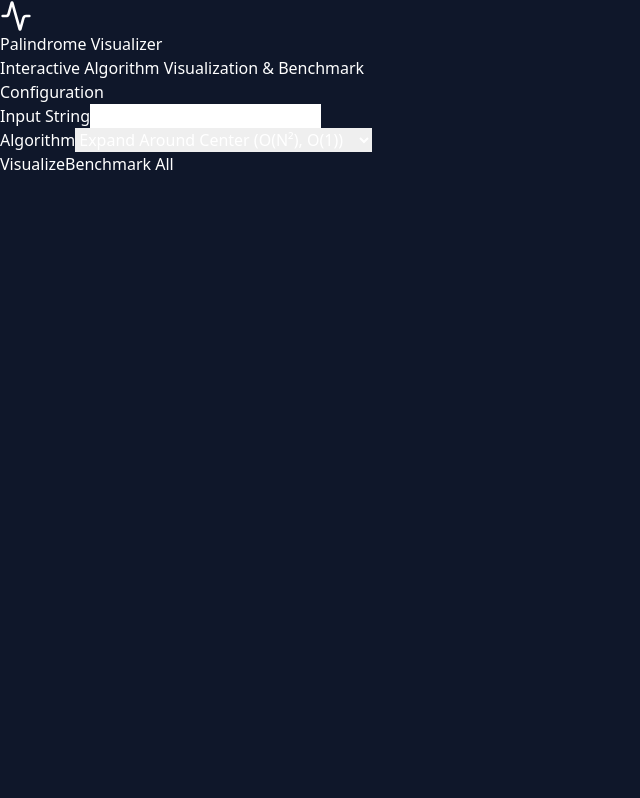
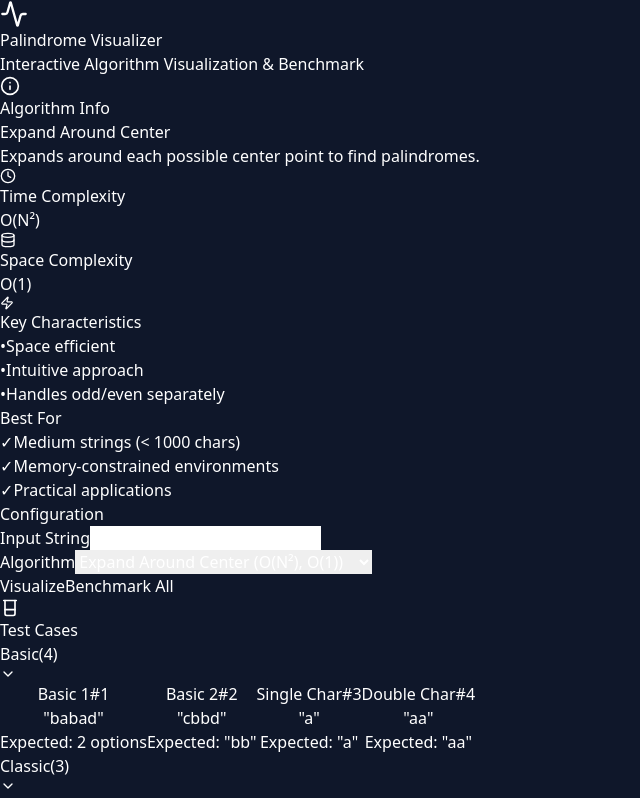
Before and after one commit to OXplakhoa/Longest-Palindromic-Substring-Algorithm, a React (Vite) app in the folder web_app/frontend/: page / in a window 1280 px wide. Shown: the top 798 px of the page, without its empty margins (0-640 px from the left). Built offline with nearby package versions, Linux system fonts and the light colour scheme.

Commit message:
Add Algorithm Info to Left Sidebar

```diff
--- a/web_app/frontend/index.html
+++ b/web_app/frontend/index.html
@@ -2,7 +2,7 @@
 <html lang="en">
   <head>
     <meta charset="UTF-8" />
-    <link rel="icon" type="image/svg+xml" href="public/lps_fav.png" />
+    <link rel="icon" type="image/svg+xml" href="/lps_fav.png" />
     <meta name="viewport" content="width=device-width, initial-scale=1.0" />
     <title>Longest Palindromic Substring Visualizer</title>
   </head>
--- a/web_app/frontend/src/App.tsx
+++ b/web_app/frontend/src/App.tsx
@@ -3,6 +3,8 @@ import axios from 'axios';
 import InputSection from './components/InputSection';
 import Visualizer from './components/Visualizer';
 import Benchmark from './components/Benchmark';
+import AlgorithmInfo from './components/AlgorithmInfo';
+import TestCaseSelector from './components/TestCaseSelector';
 import type { Algorithm, VisualizationStep, BenchmarkResult } from './types';
 import { Activity } from 'lucide-react';
 
@@ -52,21 +54,42 @@ function App() {
         }
     };
 
+    const handleSelectTestCase = (testText: string) => {
+        setText(testText);
+        // Clear previous results when selecting a new test case
+        setSteps([]);
+        setBenchmarkResults(null);
+    };
+
     return (
         <div className="min-h-screen bg-slate-950 text-white font-sans selection:bg-blue-500 selection:text-white">
-            <div className="container mx-auto px-4 py-8 max-w-5xl">
-                <header className="flex items-center gap-3 mb-8 border-b border-slate-800 pb-6">
+            {/* Header */}
+            <header className="border-b border-slate-800 bg-slate-900/50 backdrop-blur-sm sticky top-0 z-10">
+                <div className="container mx-auto px-4 py-4">
+                    <div className="flex items-center gap-3">
                         <div className="bg-gradient-to-br from-blue-500 to-purple-600 p-3 rounded-lg shadow-lg shadow-blue-500/20">
-                        <Activity size={32} className="text-white" />
+                            <Activity size={28} className="text-white" />
                         </div>
                         <div>
-                        <h1 className="text-3xl font-bold bg-clip-text text-transparent bg-gradient-to-r from-blue-400 to-purple-400">
+                            <h1 className="text-2xl font-bold bg-clip-text text-transparent bg-gradient-to-r from-blue-400 to-purple-400">
                                 Palindrome Visualizer
                             </h1>
-                        <p className="text-slate-400">Interactive Algorithm Visualization & Benchmark</p>
+                            <p className="text-sm text-slate-400">Interactive Algorithm Visualization & Benchmark</p>
+                        </div>
+                    </div>
                 </div>
             </header>
 
+            {/* 3-Column Layout */}
+            <div className="container mx-auto px-4 py-6">
+                <div className="grid grid-cols-1 lg:grid-cols-[280px_1fr_320px] gap-6">
+                    {/* Left Sidebar - Algorithm Info */}
+                    <aside className="hidden lg:block">
+                        <AlgorithmInfo algorithm={algorithm} />
+                    </aside>
+
+                    {/* Main Content */}
+                    <main className="min-w-0">
                         {error && (
                             <div className="bg-red-900/50 border border-red-500 text-red-200 px-4 py-3 rounded mb-6">
                                 {error}
@@ -95,6 +118,13 @@ function App() {
                             results={benchmarkResults}
                             loading={loading && !steps.length} // Show loading in benchmark area if not visualizing
                         />
+                    </main>
+
+                    {/* Right Sidebar - Test Case Selector */}
+                    <aside className="hidden lg:block">
+                        <TestCaseSelector onSelectTestCase={handleSelectTestCase} />
+                    </aside>
+                </div>
             </div>
         </div>
     );
--- /dev/null
+++ b/web_app/frontend/src/components/AlgorithmInfo.tsx
@@ -0,0 +1,151 @@
+import React from 'react';
+import type { Algorithm } from '../types';
+import { Info, Clock, Database, Zap } from 'lucide-react';
+
+interface AlgorithmInfoProps {
+    algorithm: Algorithm;
+}
+
+interface AlgorithmMetadata {
+    name: string;
+    timeComplexity: string;
+    spaceComplexity: string;
+    description: string;
+    characteristics: string[];
+    bestFor: string[];
+}
+
+const algorithmData: Record<Algorithm, AlgorithmMetadata> = {
+    brute_force: {
+        name: "Brute Force",
+        timeComplexity: "O(N³)",
+        spaceComplexity: "O(1)",
+        description: "Checks every possible substring to determine if it's a palindrome.",
+        characteristics: [
+            "Simple and straightforward",
+            "No extra space needed",
+            "Very slow for large inputs"
+        ],
+        bestFor: [
+            "Understanding the problem",
+            "Very small strings (< 20 chars)",
+            "Educational purposes"
+        ]
+    },
+    dynamic_programming: {
+        name: "Dynamic Programming",
+        timeComplexity: "O(N²)",
+        spaceComplexity: "O(N²)",
+        description: "Builds a table to store palindrome information for substrings, avoiding redundant checks.",
+        characteristics: [
+            "Uses memorization",
+            "Bottom-up approach",
+            "High memory usage"
+        ],
+        bestFor: [
+            "Medium strings (< 1000 chars)",
+            "When memory is not a constraint",
+            "Finding all palindromes"
+        ]
+    },
+    expand_center: {
+        name: "Expand Around Center",
+        timeComplexity: "O(N²)",
+        spaceComplexity: "O(1)",
+        description: "Expands around each possible center point to find palindromes.",
+        characteristics: [
+            "Space efficient",
+            "Intuitive approach",
+            "Handles odd/even separately"
+        ],
+        bestFor: [
+            "Medium strings (< 1000 chars)",
+            "Memory-constrained environments",
+            "Practical applications"
+        ]
+    },
+    manacher: {
+        name: "Manacher's Algorithm",
+        timeComplexity: "O(N)",
+        spaceComplexity: "O(N)",
+        description: "Uses symmetry properties and a clever transformation to achieve linear time complexity.",
+        characteristics: [
+            "Most efficient algorithm",
+            "Complex implementation",
+            "Uses preprocessing"
+        ],
+        bestFor: [
+            "Large strings (> 1000 chars)",
+            "Performance-critical apps",
+            "Competitive programming"
+        ]
+    }
+};
+
+const AlgorithmInfo: React.FC<AlgorithmInfoProps> = ({ algorithm }) => {
+    const info = algorithmData[algorithm];
+
+    return (
+        <div className="bg-slate-800 rounded-lg shadow-lg p-5 sticky top-4">
+            <div className="flex items-center gap-2 mb-4 pb-3 border-b border-slate-700">
+                <div className="bg-gradient-to-br from-blue-500 to-purple-600 p-2 rounded-lg">
+                    <Info size={20} className="text-white" />
+                </div>
+                <h2 className="text-lg font-bold text-blue-400">Algorithm Info</h2>
+            </div>
+
+            <div className="space-y-4">
+                <div>
+                    <h3 className="text-xl font-bold text-white mb-2">{info.name}</h3>
+                    <p className="text-sm text-slate-300 leading-relaxed">{info.description}</p>
+                </div>
+
+                <div className="space-y-2">
+                    <div className="flex items-start gap-2 bg-slate-700/50 p-3 rounded">
+                        <Clock size={16} className="text-blue-400 mt-0.5 flex-shrink-0" />
+                        <div>
+                            <div className="text-xs text-slate-400">Time Complexity</div>
+                            <div className="font-mono font-bold text-blue-300">{info.timeComplexity}</div>
+                        </div>
+                    </div>
+                    <div className="flex items-start gap-2 bg-slate-700/50 p-3 rounded">
+                        <Database size={16} className="text-purple-400 mt-0.5 flex-shrink-0" />
+                        <div>
+                            <div className="text-xs text-slate-400">Space Complexity</div>
+                            <div className="font-mono font-bold text-purple-300">{info.spaceComplexity}</div>
+                        </div>
+                    </div>
+                </div>
+
+                <div>
+                    <h4 className="text-sm font-semibold text-slate-300 mb-2 flex items-center gap-1">
+                        <Zap size={14} className="text-yellow-400" />
+                        Key Characteristics
+                    </h4>
+                    <ul className="space-y-1">
+                        {info.characteristics.map((char, idx) => (
+                            <li key={idx} className="text-xs text-slate-400 flex items-start gap-2">
+                                <span className="text-blue-400 mt-1">•</span>
+                                <span>{char}</span>
+                            </li>
+                        ))}
+                    </ul>
+                </div>
+
+                <div>
+                    <h4 className="text-sm font-semibold text-slate-300 mb-2">Best For</h4>
+                    <ul className="space-y-1">
+                        {info.bestFor.map((use, idx) => (
+                            <li key={idx} className="text-xs text-slate-400 flex items-start gap-2">
+                                <span className="text-green-400 mt-1">✓</span>
+                                <span>{use}</span>
+                            </li>
+                        ))}
+                    </ul>
+                </div>
+            </div>
+        </div>
+    );
+};
+
+export default AlgorithmInfo;
```
Lines whose indentation alone changed are shown as unchanged.
